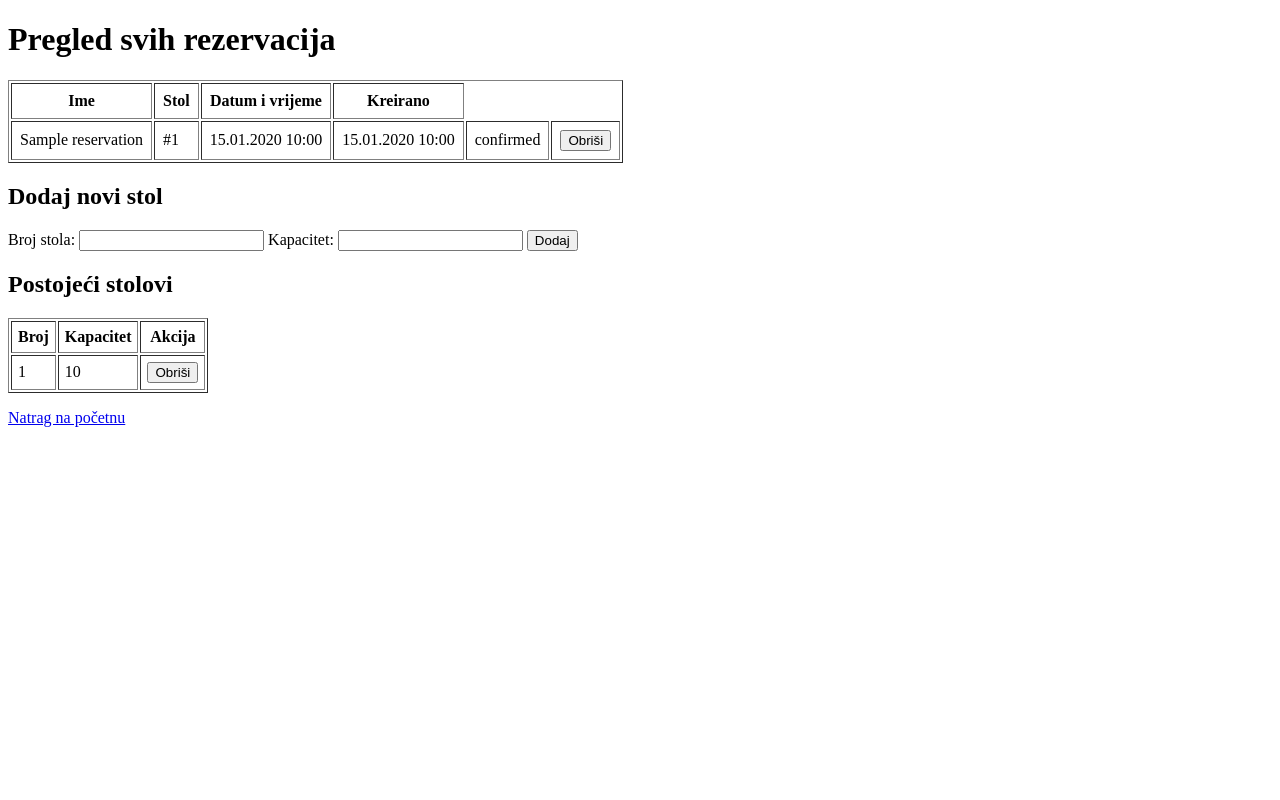
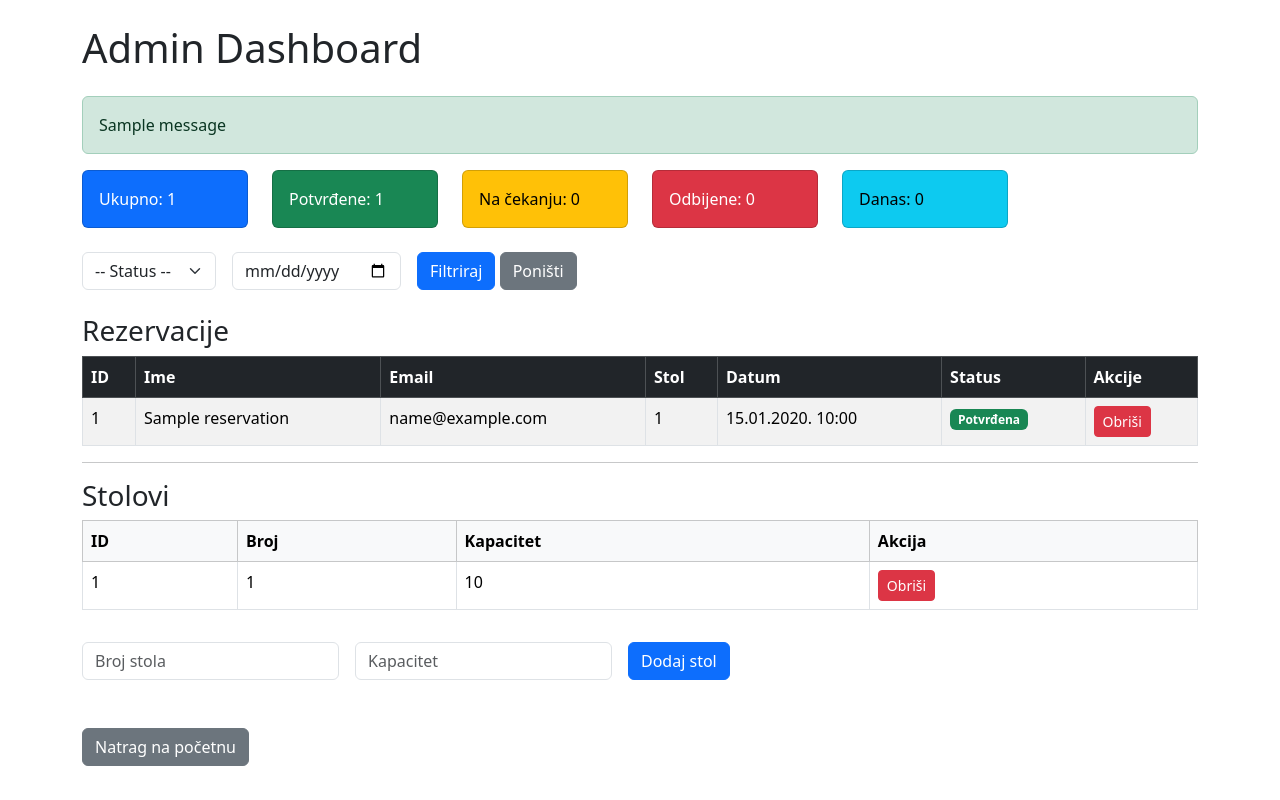
Before and after one commit to nnizic/flask_restaurant_reservation, a Flask app: page /admin in a window 1280 px wide. Run offline with Flask 3, Linux system fonts and the light colour scheme; tables that the repository leaves empty hold one stand-in row (values such as "Sample post"); one stand-in notice (Sample message) is shown.

Commit message:
admin dashboard

```diff
--- a/app/routes.py
+++ b/app/routes.py
@@ -1,10 +1,11 @@
 # routes.py
 
-from datetime import datetime
+from datetime import date, datetime
 
 from flask import flash, redirect, render_template, request, url_for
 from flask import current_app as app
 from flask_mail import Message
+from sqlalchemy import and_, func
 
 from . import db
 from . import mail
@@ -52,9 +53,34 @@ def reserve(table_id):
 
 @app.route("/admin")
 def admin():
+    status_filter = request.args.get("status")
+    date_filter = request.args.get("date")
+
+    query = Reservation.query
+
+    if status_filter:
+        query = query.filter_by(status=status_filter)
+
+    if date_filter:
+        try:
+            parsed_date = datetime.strptime(date_filter, "%Y-%m-%d").date()
+            query = query.filter(func.date(Reservation.date) == parsed_date)
+        except ValueError:
+            flash("Neispravan format datuma", "danger")
+
     reservations = Reservation.query.order_by(Reservation.date.desc()).all()
     tables = Table.query.order_by(Table.number).all()
-    return render_template("admin.html", reservations=reservations, tables=tables)
+
+    # Statistika
+    total = Reservation.query.count()
+    confirmed = Reservation.query.filter_by(status="confirmed").count()
+    pending = Reservation.query.filter_by(status="pending").count()
+    rejected = Reservation.query.filter_by(status="rejected").count()
+    today = Reservation.query.filter(func.date(Reservation.date) == date.today()).count()
+
+    stats = {"total": total, "confirmed": confirmed, "pending": pending, "rejected": rejected, "today": today}
+
+    return render_template("admin.html", reservations=reservations, tables=tables, stats=stats)
 
 
 @app.route("/admin/confirm/<int:reservation_id>", methods=["POST"])
--- a/app/templates/admin.html
+++ b/app/templates/admin.html
@@ -1,69 +1,100 @@
 <!DOCTYPE html>
 <html lang="hr">
 <head>
-    <meta charset="UTF-8" />
-    <title>Admin - Rezervacije</title>
+  <meta charset="UTF-8">
+  <title>Admin Panel</title>
+  <link href="https://cdn.jsdelivr.net/npm/bootstrap@5.3.3/dist/css/bootstrap.min.css" rel="stylesheet">
 </head>
-  <body>
-    <h1>Pregled svih rezervacija</h1>
+<body class="container py-4">
 
-    {% if reservations %}
-    <table border="1" cellpadding="8">
-      <thead>
+  <h1 class="mb-4">Admin Dashboard</h1>
+
+  {% with messages = get_flashed_messages(with_categories=true) %}
+    {% if messages %}
+      {% for category, message in messages %}
+        <div class="alert alert-{{ category }}">{{ message }}</div>
+      {% endfor %}
+    {% endif %}
+  {% endwith %}
+
+  <!-- 📊 Statistika -->
+  <div class="row mb-4">
+    <div class="col-md-2"><div class="card text-bg-primary"><div class="card-body">Ukupno: {{ stats.total }}</div></div></div>
+    <div class="col-md-2"><div class="card text-bg-success"><div class="card-body">Potvrđene: {{ stats.confirmed }}</div></div></div>
+    <div class="col-md-2"><div class="card text-bg-warning"><div class="card-body">Na čekanju: {{ stats.pending }}</div></div></div>
+    <div class="col-md-2"><div class="card text-bg-danger"><div class="card-body">Odbijene: {{ stats.rejected }}</div></div></div>
+    <div class="col-md-2"><div class="card text-bg-info"><div class="card-body">Danas: {{ stats.today }}</div></div></div>
+  </div>
+
+  <!-- 🔍 Filteri -->
+  <form method="get" class="row g-3 mb-4">
+    <div class="col-auto">
+      <select name="status" class="form-select">
+        <option value="">-- Status --</option>
+        <option value="pending" {% if request.args.get('status') == 'pending' %}selected{% endif %}>Na čekanju</option>
+        <option value="confirmed" {% if request.args.get('status') == 'confirmed' %}selected{% endif %}>Potvrđene</option>
+        <option value="rejected" {% if request.args.get('status') == 'rejected' %}selected{% endif %}>Odbijene</option>
+      </select>
+    </div>
+    <div class="col-auto">
+      <input type="date" name="date" class="form-control" value="{{ request.args.get('date', '') }}">
+    </div>
+    <div class="col-auto">
+      <button type="submit" class="btn btn-primary">Filtriraj</button>
+      <a href="{{ url_for('admin') }}" class="btn btn-secondary">Poništi</a>
+    </div>
+  </form>
+
+  <!-- 📋 Rezervacije -->
+  <h3>Rezervacije</h3>
+  <table class="table table-bordered table-striped">
+    <thead class="table-dark">
       <tr>
+        <th>ID</th>
         <th>Ime</th>
+        <th>Email</th>
         <th>Stol</th>
-          <th>Datum i vrijeme</th>
-          <th>Kreirano</th>
+        <th>Datum</th>
+        <th>Status</th>
+        <th>Akcije</th>
       </tr>
     </thead>
     <tbody>
       {% for r in reservations %}
       <tr>
+        <td>{{ r.id }}</td>
         <td>{{ r.name }}</td>
-          <td>#{{ r.table.number }}</td>
-          <td>{{ r.date.strftime('%d.%m.%Y %H:%M') }}</td>
-          <td>{{ r.created_at.strftime('%d.%m.%Y %H:%M') }}</td>
-          <td>{{ r.status }}</td>
+        <td>{{ r.email }}</td>
+        <td>{{ r.table.number }}</td>
+        <td>{{ r.date.strftime('%d.%m.%Y. %H:%M') }}</td>
         <td>
           {% if r.status == 'pending' %}
-            <form
-              method="POST"
-              action="{{ url_for('confirm_reservation', reservation_id=r.id) }}"
-              style="display: inline"
-            >
-              <button type="submit">Potvrdi</button>
-            </form>
+            <span class="badge text-bg-warning">Na čekanju</span>
+          {% elif r.status == 'confirmed' %}
+            <span class="badge text-bg-success">Potvrđena</span>
+          {% else %}
+            <span class="badge text-bg-danger">Odbijena</span>
           {% endif %}
-            <form
-              method="POST"
-              action="{{ url_for('delete_reservation', reservation_id=r.id) }}"
-              style="display: inline"
-            >
-              <button type="submit" onclick="return confirm('Jesi siguran?')">
-                Obriši
-              </button>
-            </form>
+        </td>
+        <td>
+          {% if r.status == 'pending' %}
+            <a href="{{ url_for('confirm_reservation', reservation_id=r.id) }}" class="btn btn-sm btn-success">Potvrdi</a>
+            <a href="{{ url_for('reject_reservation', reservation_id=r.id) }}" class="btn btn-sm btn-warning">Odbij</a>
+          {% endif %}
+          <a href="{{ url_for('delete_reservation', reservation_id=r.id) }}" class="btn btn-sm btn-danger">Obriši</a>
         </td>
       </tr>
       {% endfor %}
     </tbody>
   </table>
-    {% else %}
-    <p>Nema rezervacija.</p>
-    {% endif %}
-    <h2>Dodaj novi stol</h2>
-    <form method="POST" action="{{url_for('add_table')}}">
-      <label for="number">Broj stola:</label>
-      <input type="number" name="number" required />
-      <label for="capacity">Kapacitet:</label>
-      <input type="number" name="capacity" required />
-      <button type="submit">Dodaj</button>
-    </form>
-    <h2>Postojeći stolovi</h2>
-    <table border="1" cellpadding="6">
-      <thead>
+
+  <!-- 🪑 Stolovi -->
+  <hr>
+  <h3>Stolovi</h3>
+  <table class="table table-bordered">
+    <thead class="table-light">
       <tr>
+        <th>ID</th>
         <th>Broj</th>
         <th>Kapacitet</th>
         <th>Akcija</th>
@@ -72,25 +103,33 @@
     <tbody>
       {% for t in tables %}
       <tr>
+        <td>{{ t.id }}</td>
         <td>{{ t.number }}</td>
         <td>{{ t.capacity }}</td>
         <td>
-            <form
-              method="POST"
-              action="{{ url_for('delete_table', table_id=t.id) }}"
-              style="display: inline"
-            >
-              <button type="submit" onclick="return confirm('Obrisati stol?')">
-                Obriši
-              </button>
-            </form>
+          <a href="{{ url_for('delete_table', table_id=t.id) }}" class="btn btn-sm btn-danger">Obriši</a>
         </td>
       </tr>
-
       {% endfor %}
     </tbody>
   </table>
 
-    <p><a href="{{ url_for('index') }}">Natrag na početnu</a></p>
+  <!-- ➕ Dodavanje stola -->
+  <form method="POST" action="{{ url_for('add_table') }}" class="row g-3 mt-3">
+    <div class="col-auto">
+      <input type="number" name="number" class="form-control" placeholder="Broj stola" required>
+    </div>
+    <div class="col-auto">
+      <input type="number" name="capacity" class="form-control" placeholder="Kapacitet" required>
+    </div>
+    <div class="col-auto">
+      <button type="submit" class="btn btn-primary">Dodaj stol</button>
+    </div>
+  </form>
+
+  <div class="mt-5">
+    <a href="{{ url_for('index') }}" class="btn btn-secondary">Natrag na početnu</a>
+  </div>
+
 </body>
 </html>
```
Also changed, not shown: app/templates/index.html (+36 -25 lines), app/templates/reserve.html (+34 -27 lines). Lines whose indentation alone changed are shown as unchanged.
